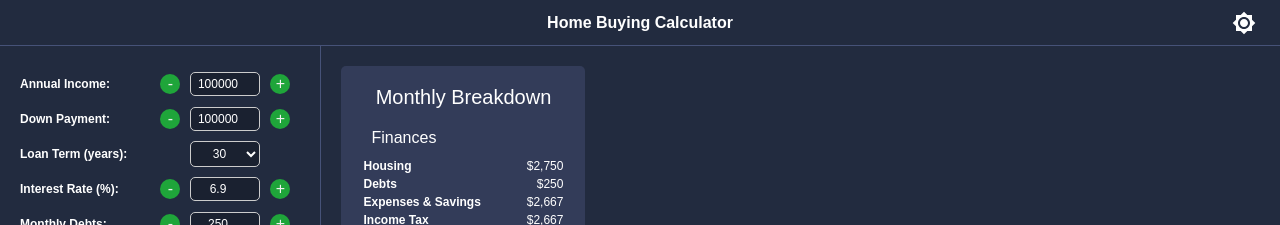
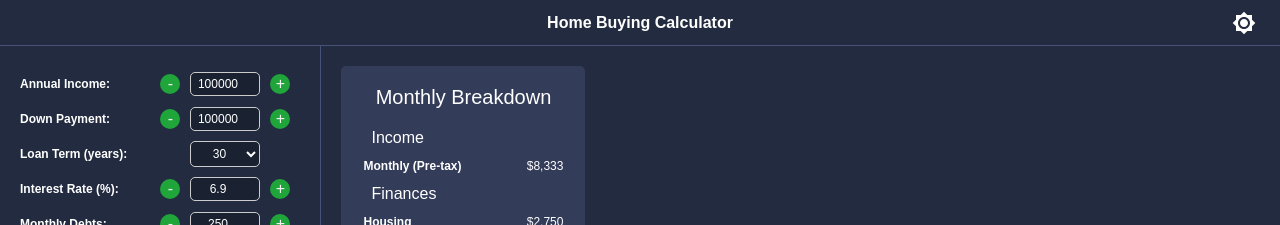
Before and after one commit to KFig21/house_calc, a React (Create React App) app: page / in a window 1280 px wide. Shown: the top 225 px of the page. Built offline with nearby package versions, Linux system fonts and the light colour scheme.

Commit message:
include annual income in monthly dash

```diff
--- a/src/components/content/containers/monthly/monthlyDash.tsx
+++ b/src/components/content/containers/monthly/monthlyDash.tsx
@@ -4,12 +4,21 @@ import { useAppContext } from '../../../../contexts/appContext';
 import { formatToWholeDollarAmount } from '../../../../utils/utils';
 
 const MonthlyDash: React.FC = () => {
-  const { monthlyBreakdown } = useAppContext();
+  const { monthlyBreakdown, annualIncome } = useAppContext();
 
   return (
     <div className="monthly-container">
       <div className="title">Monthly Breakdown</div>
       <div className="breakdown">
+        <div className="breakdown-section">
+          <div className="breakdown-header">Income</div>
+          <div className="breakdown-element">
+            <div className="el-name">Monthly (Pre-tax)</div>
+            <div className="el-value">
+              {formatToWholeDollarAmount(annualIncome / 12)}
+            </div>
+          </div>
+        </div>
         {/* finances */}
         <div className="breakdown-section">
           <div className="breakdown-header">Finances</div>
```
